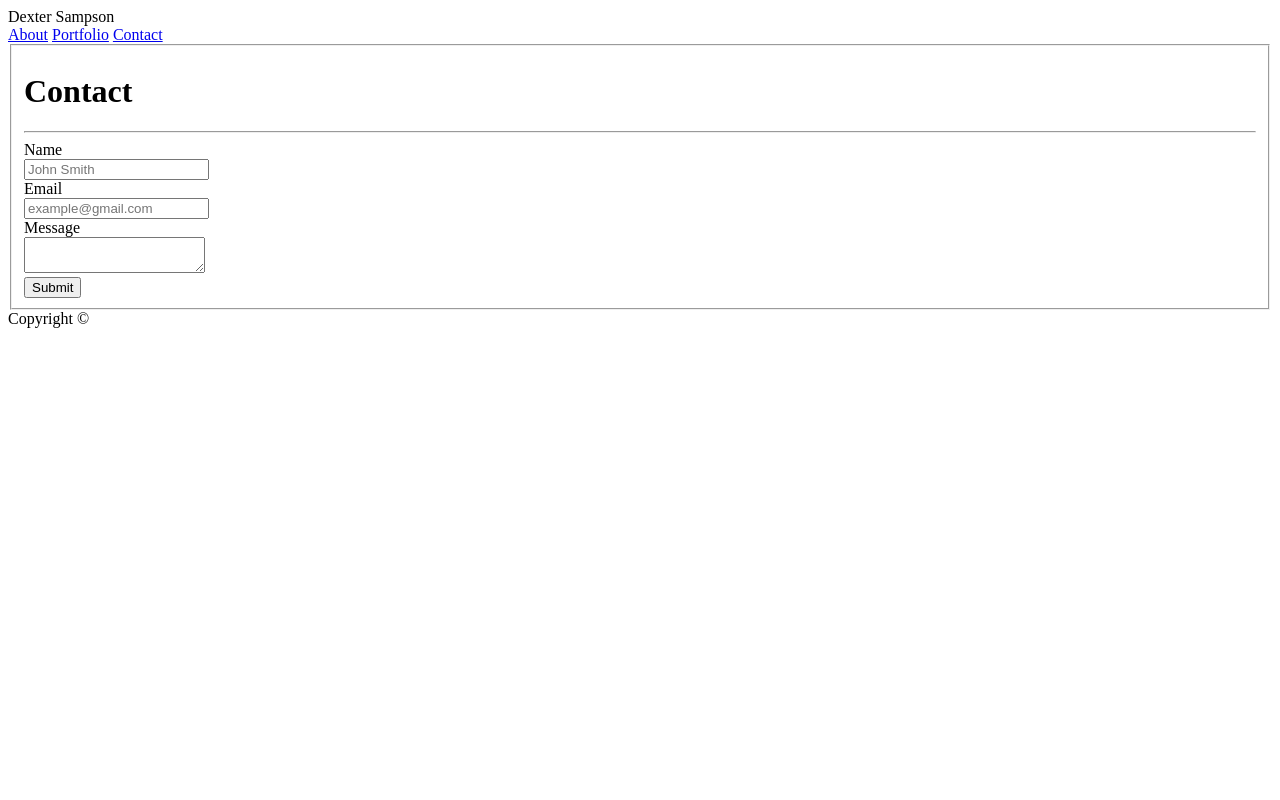
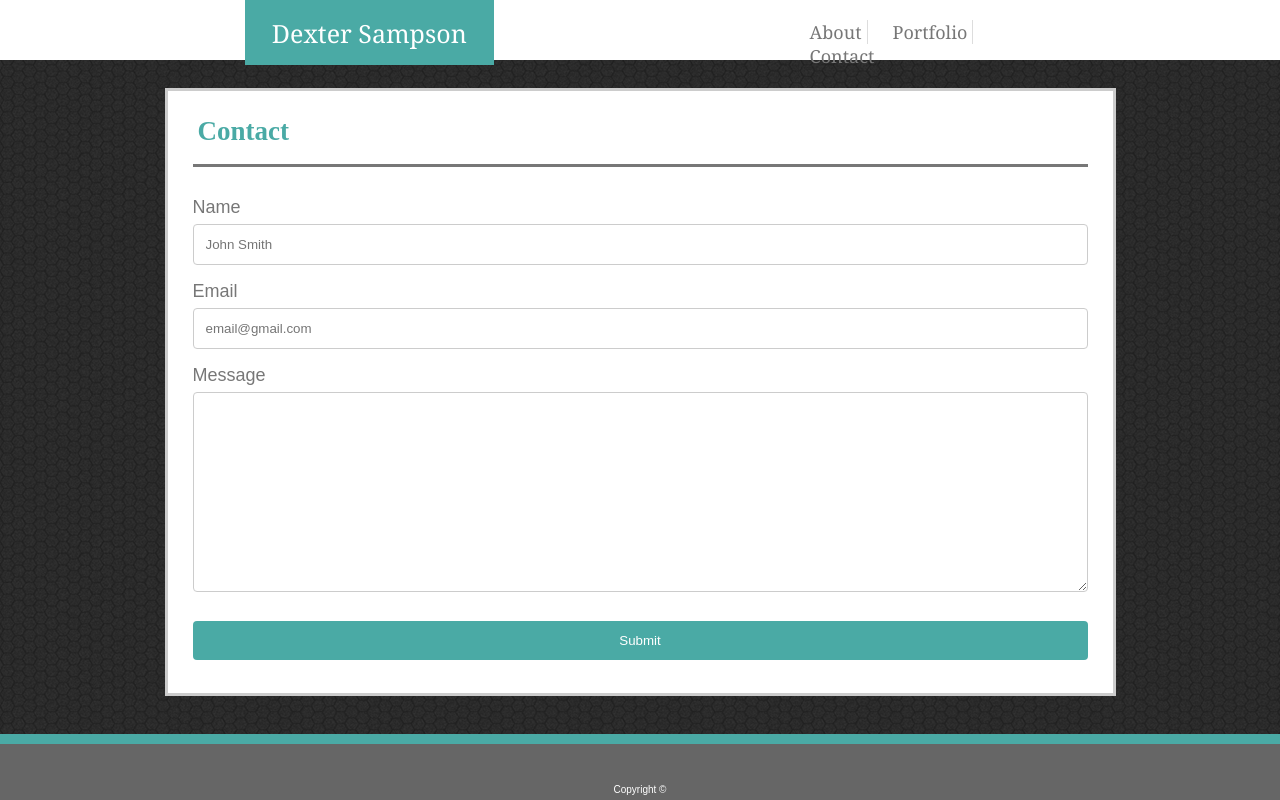
Before and after one commit to dsampson89/Basic-Portfolio, a plain HTML site: page contact.html in a window 1280 px wide. Drawn offline with Linux system fonts and the light colour scheme.

Commit message:
images css

```diff
--- a/assets/css/style.css
+++ b/assets/css/style.css
@@ -0,0 +1,136 @@
+body{
+    padding: 0;
+    margin: 0;
+    font-family: Arial, Helvetica, sans-serif, 'Helvetica Neue';
+    font-size: 18px;
+    color: #333;
+    background-image: url("../images/honeycomb.png");
+
+}
+
+.mainHeader{
+    background: #ffffff;
+    font-family: Georgia, "Times New Roman", Times, serif;
+    height: 60px;
+    margin: 0 auto;
+}
+
+header {
+    padding: 15.5px;
+    width: 17%;
+    background-color:#4aaaa5;
+    text-align: center;
+    color: #ffffff;
+    font-size: 25px;
+    float: left;
+    margin: 0 0 0 245px;
+}
+
+ul{
+	list-style-type: none;
+    width: 18%;
+    margin: 0 245px 0 0;
+    padding: 20px;
+    float:right;
+}
+
+li {
+	margin-left: 25px;
+    float: left;
+}
+
+a {
+	color: #777777;
+	text-decoration: none;
+}
+
+.mainContent{
+    clear: both;
+    width: 895px;
+    margin: 25px auto;
+    padding: 25px;
+    background-color: white;
+    border-color: #cccccc;
+    border-style: solid;
+    color: #777777;
+}
+
+h2{
+    padding: 0 0 17px 5px;
+    margin: 0 0 30px 0;
+	border-bottom-style: solid;
+	color: #4aaaa5;
+    border-color: #777777;
+    font-family: 'Times New Roman', Times, serif;
+}
+
+#imgBio {
+	width: 20%;
+    margin: 0 20px 0px 5px;
+    float: left;
+}
+
+p {
+	line-height: 30px;
+}
+
+footer {
+	position: fixed;
+    left: 0;
+    bottom: 0;
+    width: 100%;
+    padding: 40px 0 5px 0;
+    margin: 0;
+    border-top: solid;
+    border-color: #4aaaa5;
+    border-width: 10px;
+    background-color: #666666;
+    color: #ffffff;
+    font-size: 10px;
+    text-align: center;
+}
+
+input,
+textarea {
+	width: 100%;
+	padding: 10px 20px 10px 10px;
+    margin: 8px 0;
+    border-color: #dddddd;
+    border-style: solid;
+    border-width: thin;
+}
+
+.vertical{
+	border-right: 1px solid #dddddd;
+	padding-right: 5px;
+}
+
+.mainContent img {
+	width: 250px;
+	height: 200px;
+    margin-left: 50px;
+    margin-bottom: 50px;
+}
+
+input[type=text], select, textarea {
+    width: 100%;
+    padding: 12px;
+    border: 1px solid #ccc;
+    border-radius: 4px;
+    box-sizing: border-box;
+    margin-top: 6px;
+    margin-bottom: 16px;
+    resize: vertical;
+}
+
+input[type=submit] {
+    background-color: #4aaaa5;
+    color: white;
+    padding: 12px 20px;
+    border: none;
+    border-radius: 4px;
+}
+
+#message {
+    height:200px;
+}
--- a/contact.html
+++ b/contact.html
@@ -4,40 +4,43 @@
     <meta charset="UTF-8">
     <meta name="viewport" content="width=device-width, initial-scale=1.0">
     <meta http-equiv="X-UA-Compatible" content="ie=edge">
-    <title>contact</title>
+    <title>Contact</title>
+    <link rel="stylesheet" href="assets/css/style.css">
 </head>
 <body>
-    <header>
-        Dexter Sampson
-            <nav>
-                <a href= "index.html">About</a>
-                <a href= "portfolio.html">Portfolio</a>
-                <a href= "contact.html">Contact</a>
-            </nav>
-    </header>
+    <div class="mainHeader">
 
-    <fieldset>
-        <h1>Contact</h1>
-        <hr>
+        <header>Dexter Sampson</header>
 
-        <form>
-            <label>Name</label><br>
-                <input type= "text" name= "name="fullname" placeholder="John Smith"><br>
-
-            <label>Email</label><br>
-                <input type= "text" name= "name="email" placeholder="example@gmail.com"><br>
+        <nav>
+            <ul>
+                <li class= "vertical"><a href= "index.html">About</a></li>
+                <li class= "vertical" ><a href="portfolio.html">Portfolio</a></li>
+                <li><a href= "contact.html">Contact</a></li>
+            </ul>
+        </nav>
+    </div>
 
 
-            <label>Message</label><br>
+    <div class="mainContent">
 
-            <textarea></textarea><br>
+        <h2>Contact</h2>
 
-            <input type="submit" value="Submit"/>
+            <form>
+                <label for="name">Name</label>
+                <input type="text" name="name" placeholder="John Smith">
 
-        </form>
+                <label for="email">Email</label>
+                <input type="text" name="email" placeholder="email@gmail.com">
 
+                <label for="message">Message</label>
+                <textarea id="message" name="message"></textarea>
 
-    </fieldset>
+                <input type="submit" value="Submit">
+
+            </form>
+
+    </div>
 
     <footer>
         Copyright ©
```
Also changed, not shown: index.html (+36 -16 lines), portfolio.html (+23 -17 lines), assets/images/castle.jpg (added), assets/images/computer.jpg (added), assets/images/honeycomb.png (added), assets/images/moutains.jpg (added), 3 other files.
